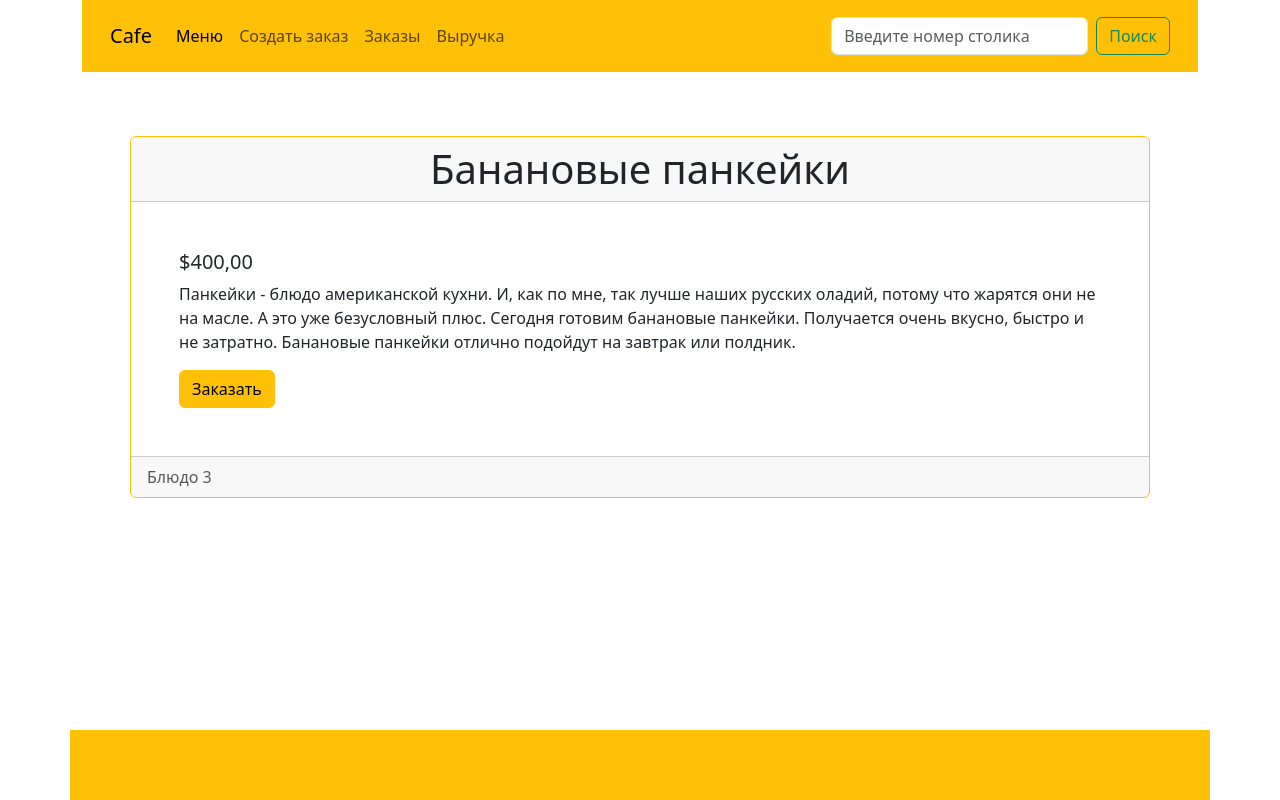
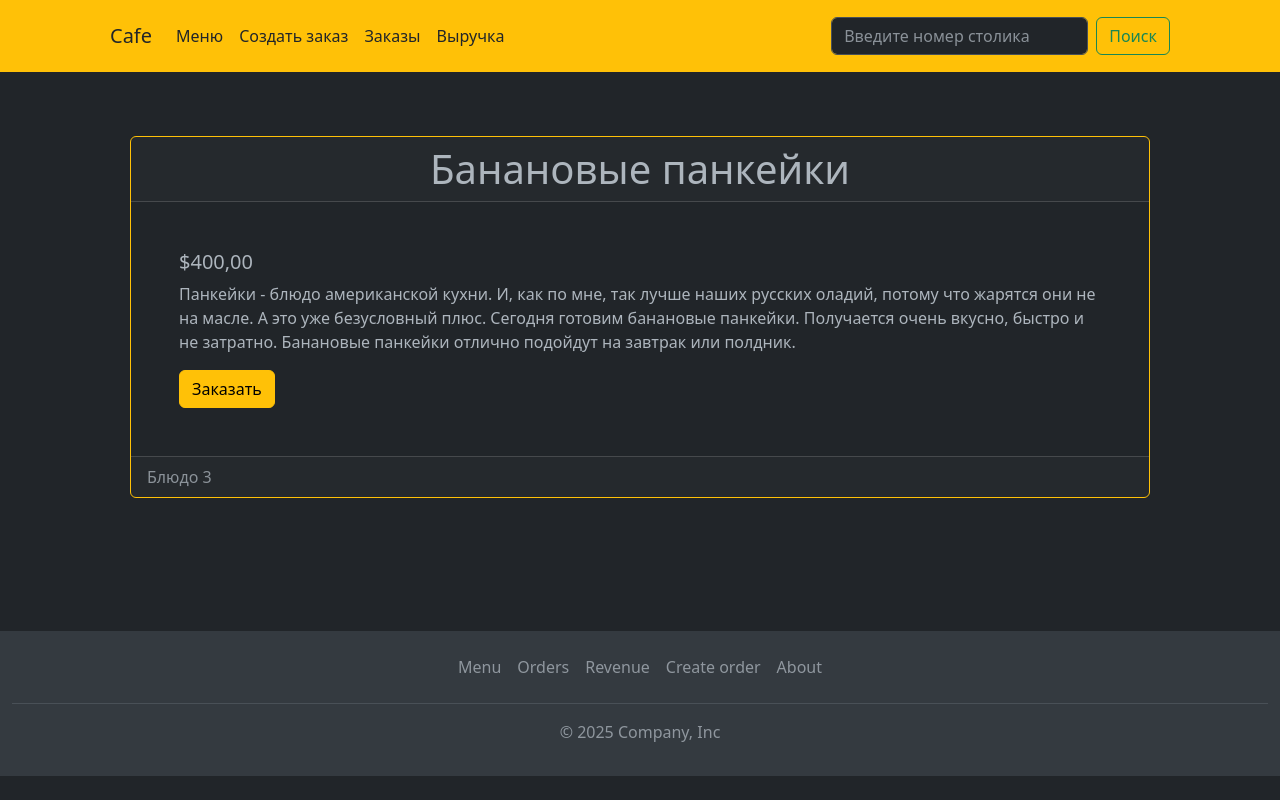
Before and after one commit to bissaliev/CafeOrderManagement, a Django app: page /menu/3/ in a window 1280 px wide. Run offline with Django 5.2, Linux system fonts and the light colour scheme; data comes from the database, SQL or seed files in the repository; some libraries are stand-ins or nearby versions.

Commit message:
Обновил хедер и добавил футер в base.html

```diff
--- a/cafe/menu/templates/base.html
+++ b/cafe/menu/templates/base.html
@@ -1,5 +1,5 @@
 <!DOCTYPE html>
-<html lang="en">
+<html lang="ru" data-bs-theme="dark">
 
 {% load static %}
 
@@ -13,10 +13,11 @@
 
 <body>
     <div class="d-flex flex-column min-vh-100">
-        <header class="container">
-            <nav class="navbar navbar-expand-lg p-3 bg-warning">
+        <header class="container-fluid bg-warning">
+            <div class="container">
+                <nav class="navbar navbar-expand-lg p-3">
                     <div class="container-fluid">
-                    <a class="navbar-brand" href="/">Cafe</a>
+                        <a class="navbar-brand text-dark" href="/">Cafe</a>
                         <button class="navbar-toggler" type="button" data-bs-toggle="collapse" data-bs-target="#navbarSupportedContent" aria-controls="navbarSupportedContent" aria-expanded="false"
                             aria-label="Переключатель навигации">
                             <span class="navbar-toggler-icon"></span>
@@ -24,31 +25,41 @@
                         <div class="collapse navbar-collapse" id="navbarSupportedContent">
                             <ul class="navbar-nav me-auto mb-2 mb-lg-0">
                                 <li class="nav-item">
-                                <a class="nav-link active" aria-current="page" href="/">Меню</a>
+                                    <a class="nav-link link-dark active" aria-current="page" href="/">Меню</a>
                                 </li>
                                 <li class="nav-item">
-                                <a class="nav-link" href="{% url 'orders:order_create' %}">Создать заказ</a>
+                                    <a class="nav-link link-dark" href="{% url 'orders:order_create' %}">Создать заказ</a>
                                 </li>
                                 <li class="nav-item">
-                                <a class="nav-link" href="{% url 'orders:order_list' %}">Заказы</a>
+                                    <a class="nav-link link-dark" href="{% url 'orders:order_list' %}">Заказы</a>
                                 </li>
                                 <li class="nav-item">
-                                <a class="nav-link" href="{% url 'orders:revenue' %}">Выручка</a>
+                                    <a class="nav-link link-dark" href="{% url 'orders:revenue' %}">Выручка</a>
                                 </li>
                             </ul>
-                        <form class="d-flex" role="search">
+                            <form class="d-flex" role="search" action="{% url 'orders:order_list' %}">
                                 <input name="table_number" class="form-control me-2" type="search" placeholder="Введите номер столика" aria-label="Поиск">
                                 <button class="btn btn-outline-success" type="submit">Поиск</button>
                             </form>
                         </div>
                     </div>
                 </nav>
+            </div>
         </header>
         <main class="main container my-3">
             {% block content %}
             {% endblock content %}
         </main>
-        <footer class="bg-warning container" style="height: 70px;"></footer>
+        <footer class="py-3 my-4 container-fluid" style="background-color: #343a40">
+            <ul class="nav justify-content-center border-bottom pb-3 mb-3">
+                <li class="nav-item"><a href="/" class="nav-link px-2 text-body-secondary">Menu</a></li>
+                <li class="nav-item"><a href="{% url 'orders:order_list' %}" class="nav-link px-2 text-body-secondary">Orders</a></li>
+                <li class="nav-item"><a href="{% url 'orders:revenue' %}" class="nav-link px-2 text-body-secondary">Revenue</a></li>
+                <li class="nav-item"><a href="{% url 'orders:order_create' %}" class="nav-link px-2 text-body-secondary">Create order</a></li>
+                <li class="nav-item"><a href="#" class="nav-link px-2 text-body-secondary">About</a></li>
+            </ul>
+            <p class="text-center text-body-secondary">© {% now "Y" %} Company, Inc</p>
+        </footer>
     </div>
 </body>
 
```
Lines whose indentation alone changed are shown as unchanged.
